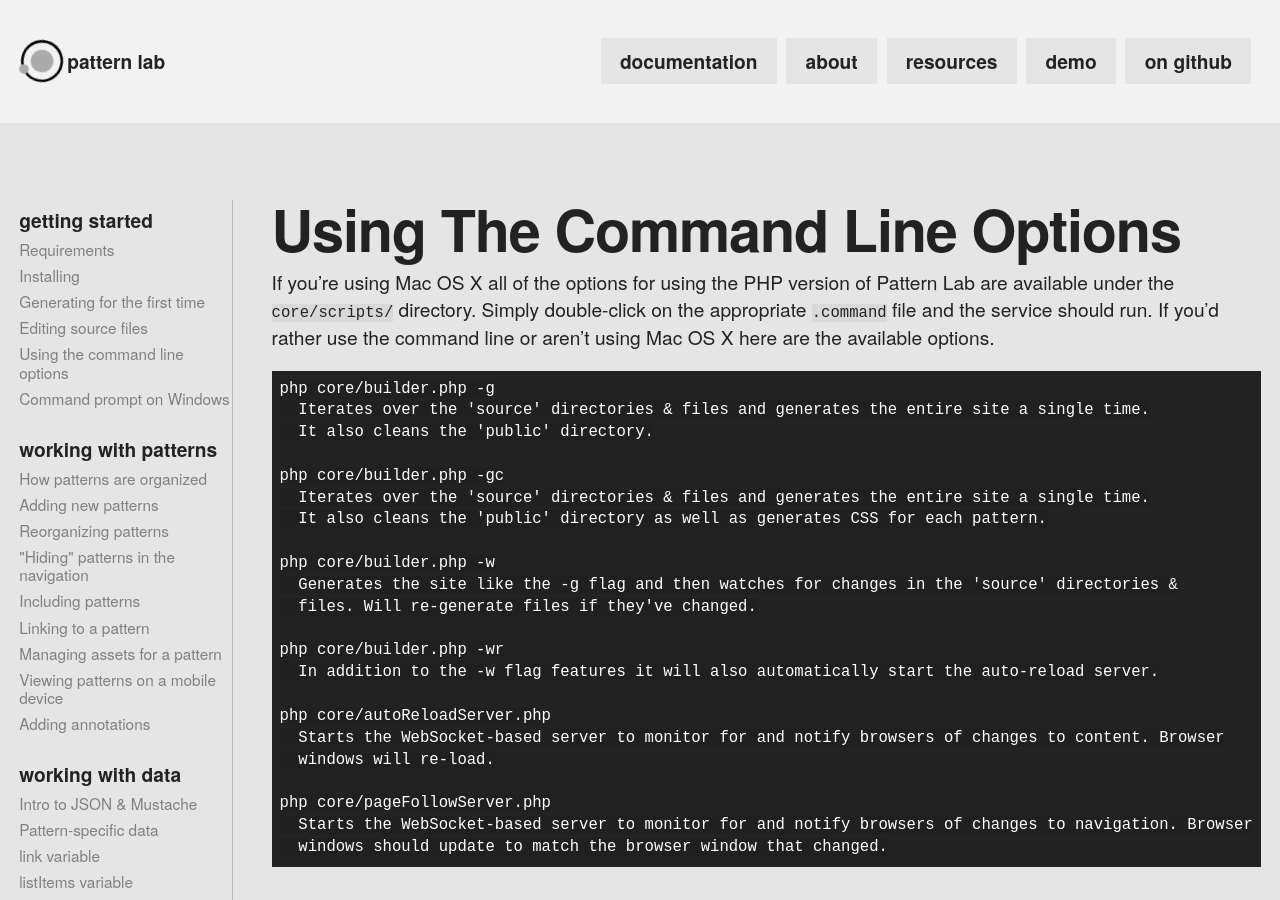
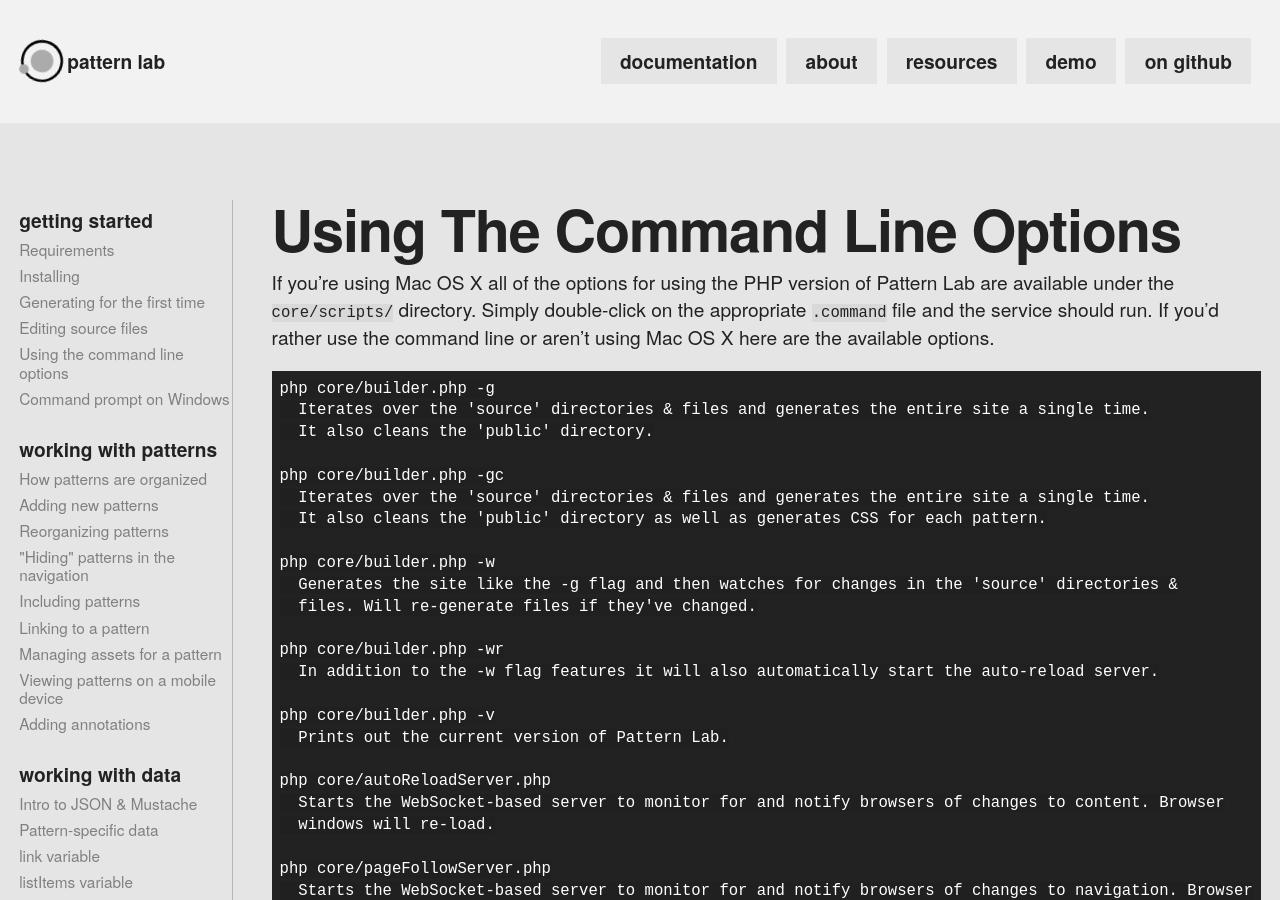
Before and after one commit to pattern-lab/website, a Jekyll site: the page built from patternlabsite/docs/command-line.md, in a window 1280 px wide and 900 px high. Built offline with Jekyll 4.4.1, drawn with Linux system fonts in a browser that asks for light colours; Markdown is read by kramdown in place of the engine named in the settings; comment, search, counter and statistics services are not loaded; some of the changed text lies outside the part shown.

Commit message:
adding the -v flag documentation

```diff
--- a/patternlabsite/docs/command-line.md
+++ b/patternlabsite/docs/command-line.md
@@ -21,6 +21,9 @@ If you're using Mac OS X all of the options for using the PHP version of Pattern
     php core/builder.php -wr
       In addition to the -w flag features it will also automatically start the auto-reload server.
 
+    php core/builder.php -v
+      Prints out the current version of Pattern Lab.
+
     php core/autoReloadServer.php
       Starts the WebSocket-based server to monitor for and notify browsers of changes to content. Browser
       windows will re-load.
```
